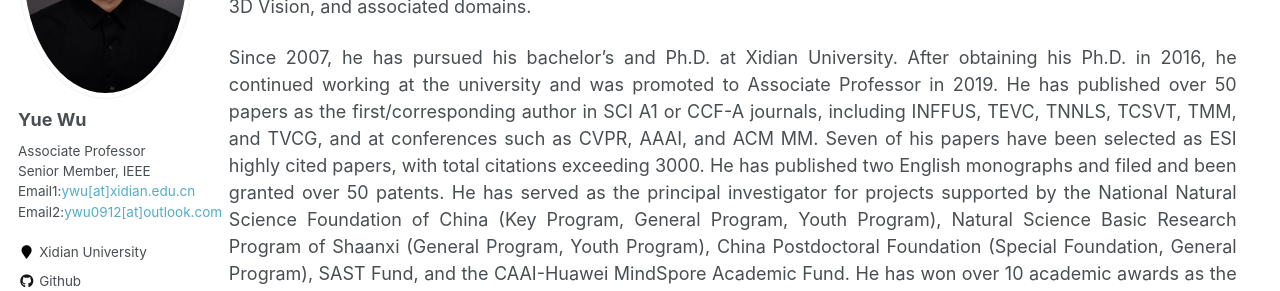
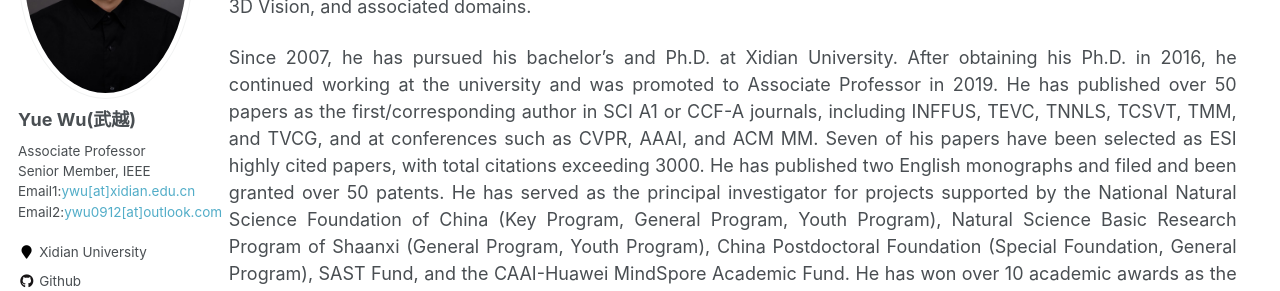
Before and after one commit to ywuchina/ywuchina.github.io, a Jekyll site: the page built from _pages/home.md, in a window 1280 px wide. Shown: the part 310-601 px from the top of the page. Built offline with Jekyll 4.4.1, drawn with Linux system fonts in a browser that asks for light colours.

Commit message:
Update _config.yml

```diff
--- a/_config.yml
+++ b/_config.yml
@@ -82,8 +82,8 @@ analytics:
 
 # Site Author
 author:
-  name             : "Yue Wu"
-  avatar           :  "yue_wu.jpeg"
+  name             : "Yue Wu(武越)"
+  avatar           : "yue_wu.jpeg"
   bio              : "Associate Professor<br>Senior Member, IEEE<br>"
   location         : "Xidian University"
   employer         : #
```
